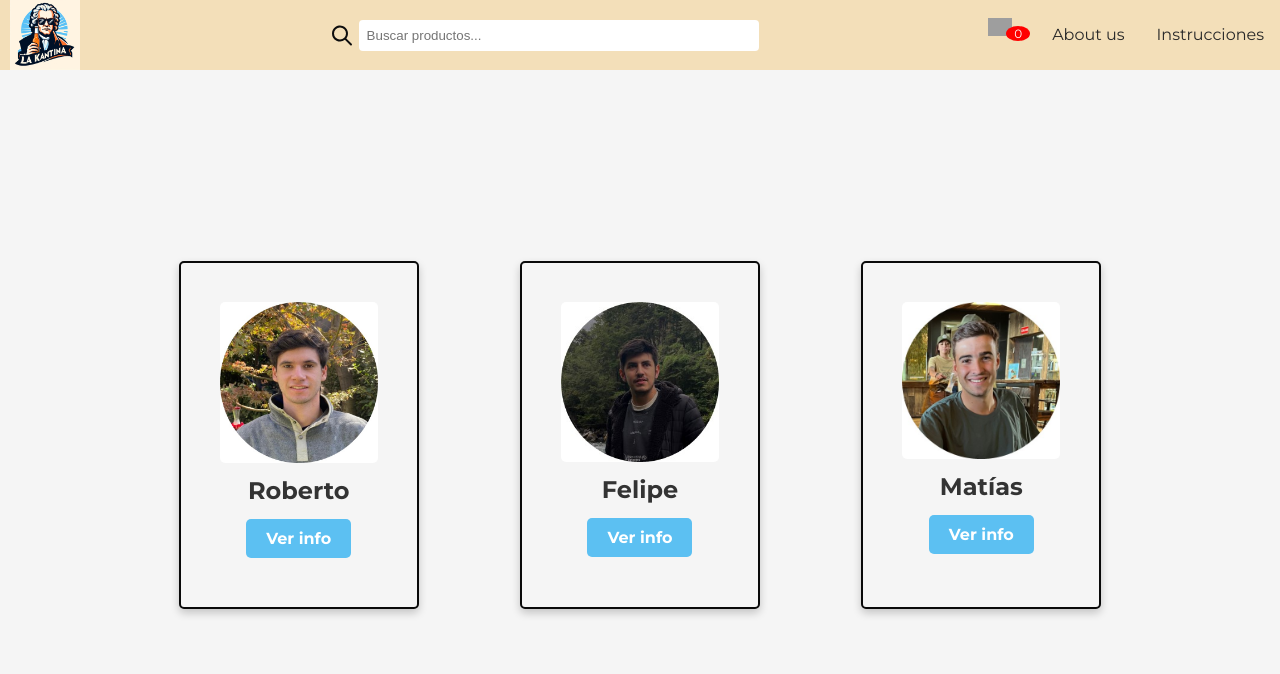
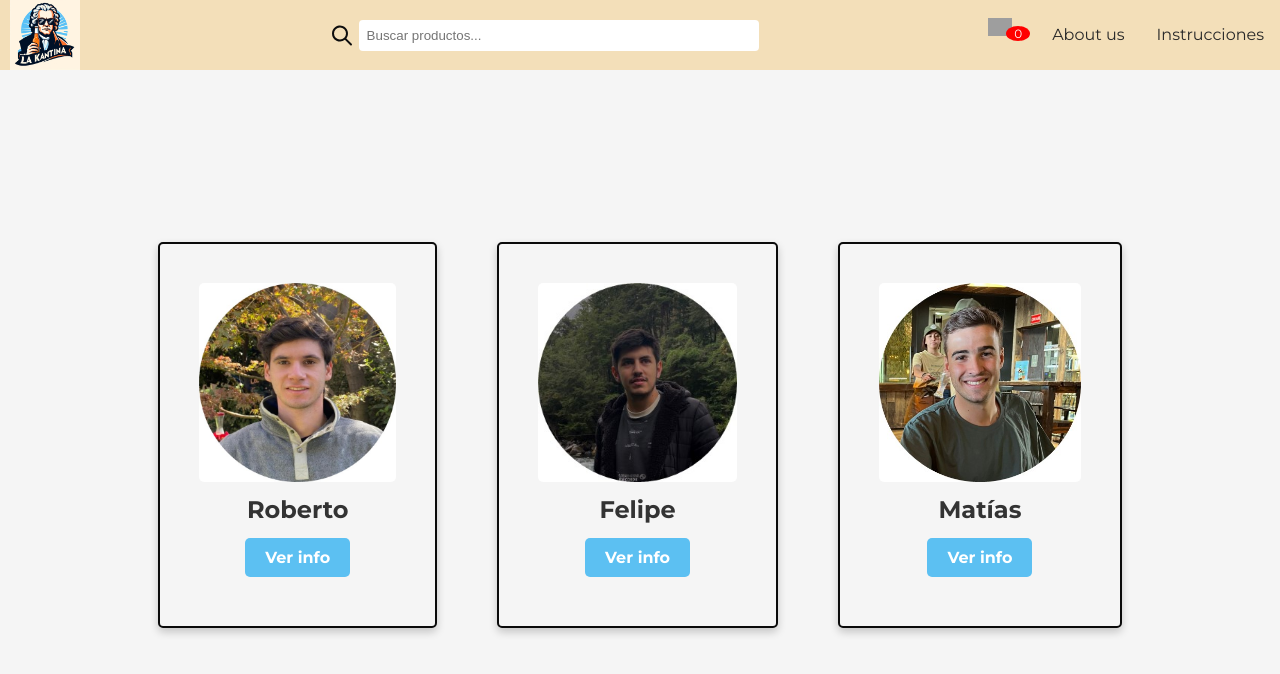
Before and after one commit to IIC2513/Goodteam_frontend, a React (Vite) app: page /board in a window 1280 px wide. Shown: the top 674 px of the page. Built offline with nearby package versions, Linux system fonts and the light colour scheme; grey boxes are pictures that could not be loaded.

Commit message:
tamaño cards

```diff
--- a/src/componentes/tableros/Card_perfil.css
+++ b/src/componentes/tableros/Card_perfil.css
@@ -6,7 +6,7 @@
     margin: 10px;
     background-color: #f5f5f5;
     border: 2px solid #0a0a0a;
-    max-width: 240px;
+    max-width: 400px;
 }
 
 .card-container{
```
